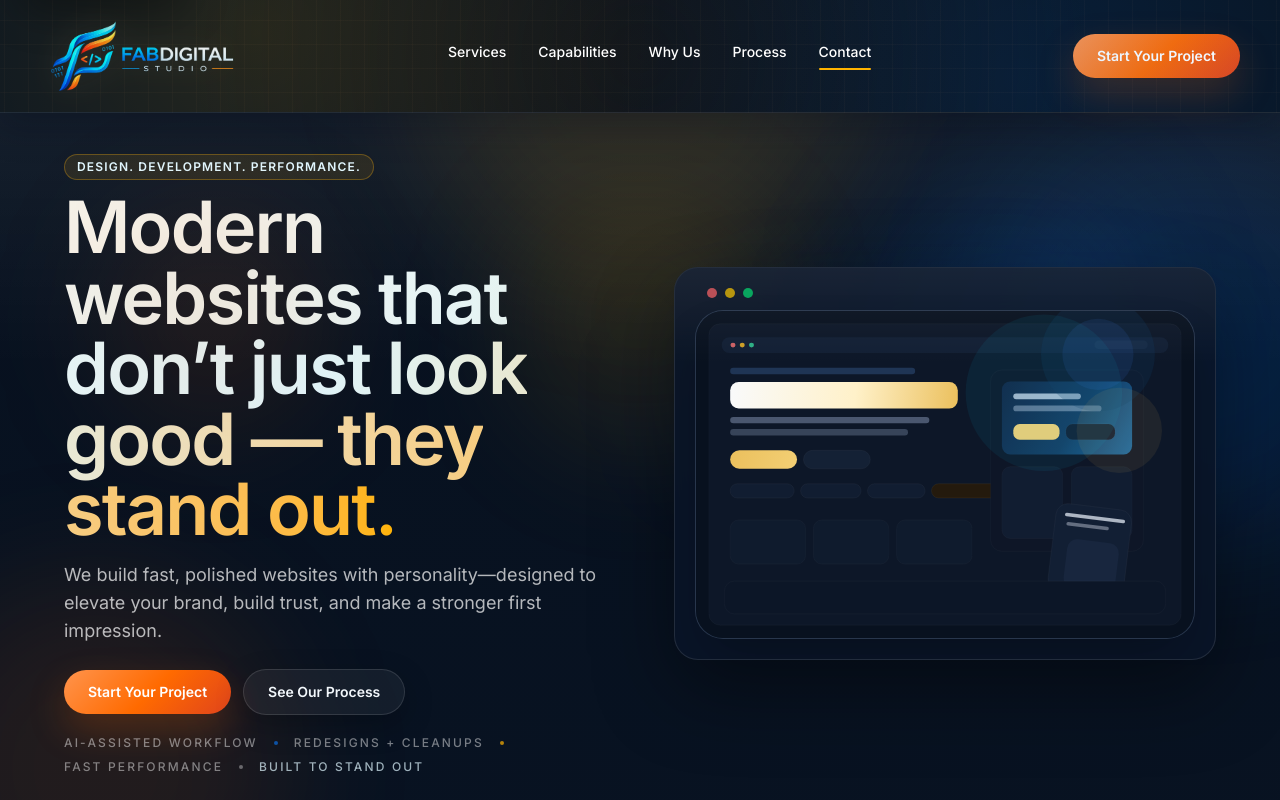
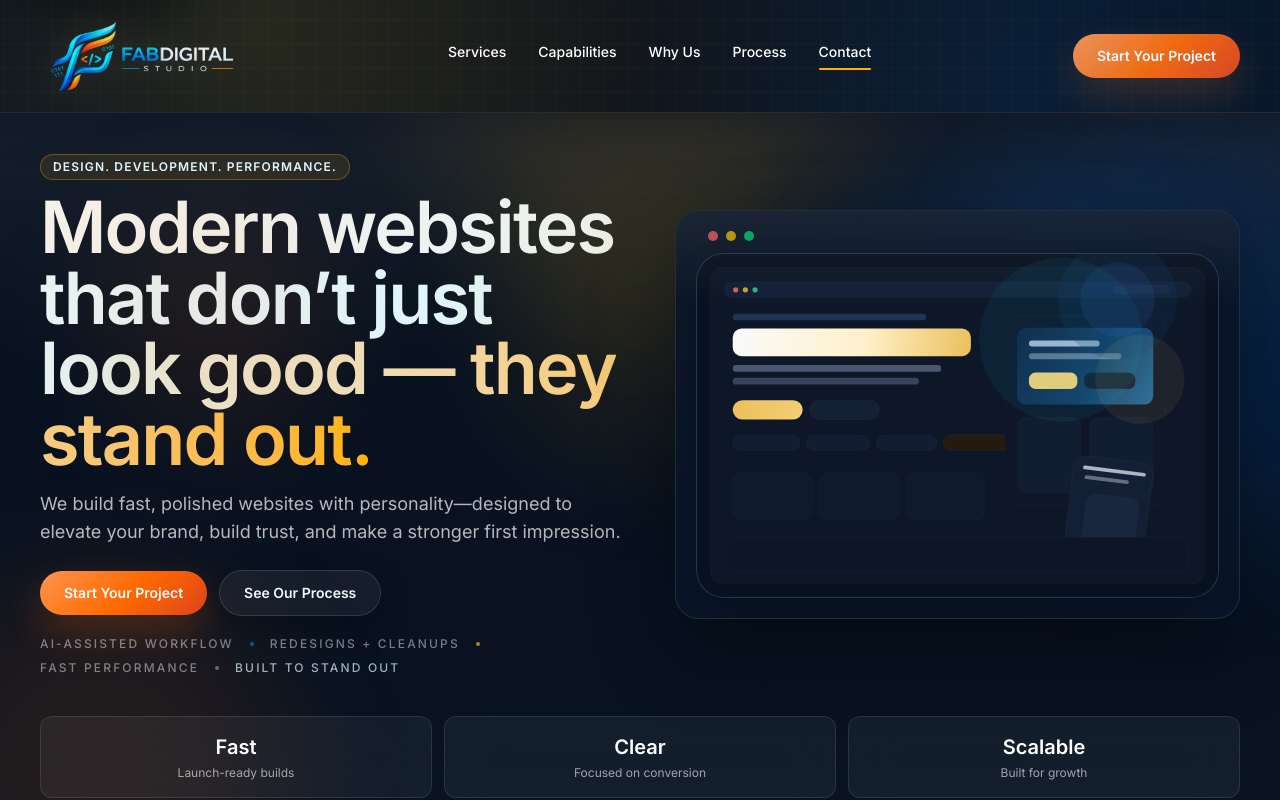
Before and after one commit to fabylv/fabdigitalstudio.com, a React (Vite) app: page / in a window 1280 px wide. Shown: the top 800 px of the page. Built offline with nearby package versions, Linux system fonts and the light colour scheme.

Commit message:
layout: expand site max width to 1400px

```diff
--- a/src/components/sections/Hero.jsx
+++ b/src/components/sections/Hero.jsx
@@ -10,7 +10,7 @@ export default function Hero({ content }) {
 			<div className="pointer-events-none absolute right-[10%] top-16 h-72 w-72 rounded-full bg-[#0a7cff]/12 blur-3xl" />
 
 			<Container>
-				<div className="mx-auto grid max-w-6xl items-center gap-8 lg:grid-cols-[minmax(0,1fr)_minmax(420px,0.95fr)] lg:gap-10">
+				<div className="mx-auto grid max-w-[1400px] items-center gap-8 lg:grid-cols-[minmax(0,1fr)_minmax(420px,0.95fr)] lg:gap-10">
 					<div className="text-center lg:text-left">
 						<span className="mb-3 inline-flex rounded-full border border-[#ffb300]/30 bg-[#ffb300]/10 px-3 py-1 text-xs font-semibold uppercase tracking-widest text-[#dff7ff]">
 							{content.eyebrow}
@@ -68,7 +68,7 @@ export default function Hero({ content }) {
 					</div>
 				</div>
 
-				<dl className="mx-auto mt-8 grid max-w-6xl gap-3 sm:grid-cols-3 lg:mt-10">
+				<dl className="mx-auto mt-8 grid max-w-[1400px] gap-3 sm:grid-cols-3 lg:mt-10">
 					{content.stats.map((stat) => (
 						<div
 							key={stat.label}
--- a/src/components/ui/Container.jsx
+++ b/src/components/ui/Container.jsx
@@ -1,5 +1,5 @@
 export default function Container({ children, className = '' }) {
 	return (
-		<div className={`mx-auto w-full max-w-7xl px-6 sm:px-8 lg:px-10 ${className}`}>{children}</div>
+		<div className={`mx-auto w-full max-w-[1400px] px-6 sm:px-8 lg:px-10 ${className}`}>{children}</div>
 	);
 }
```
